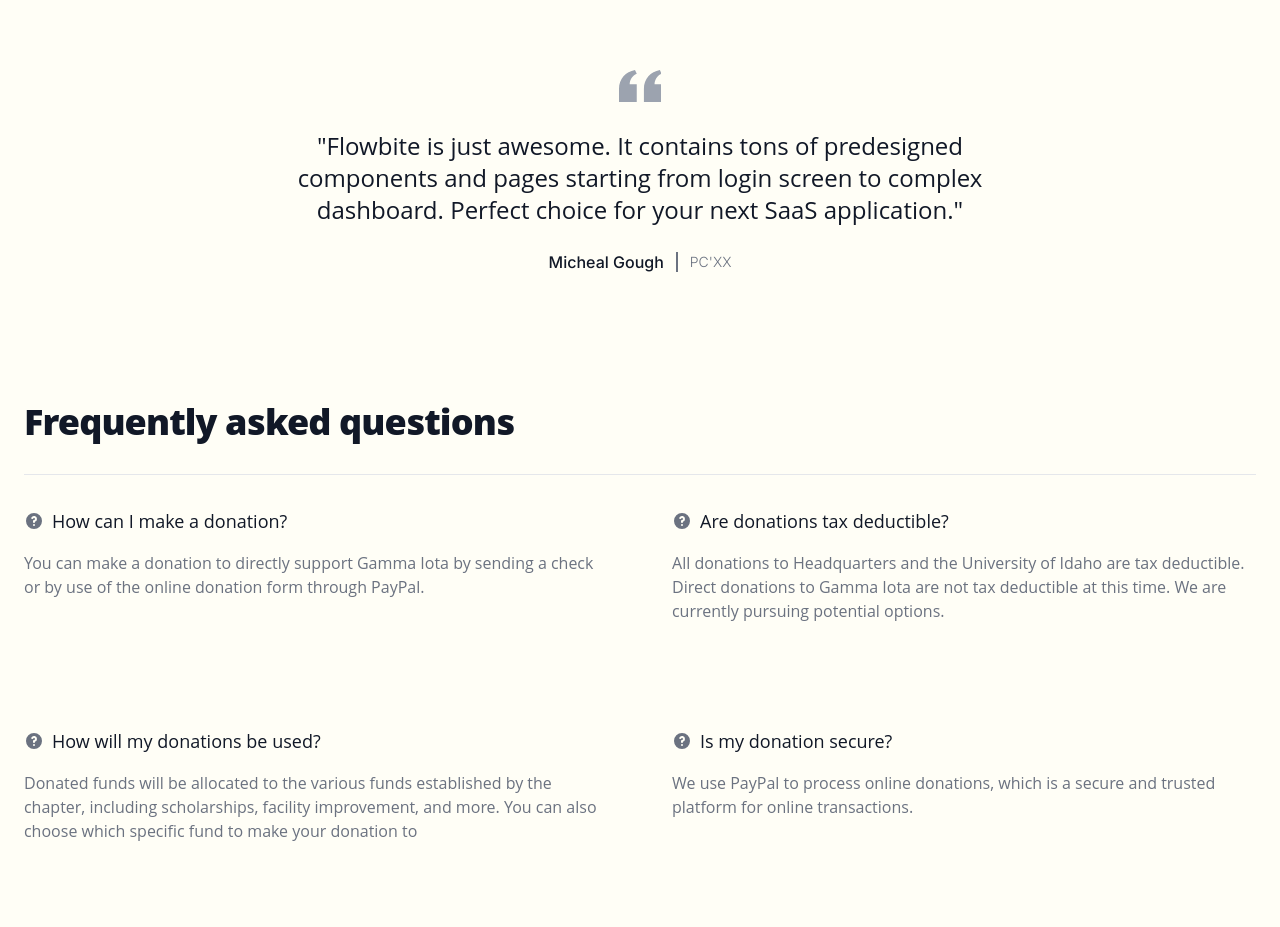
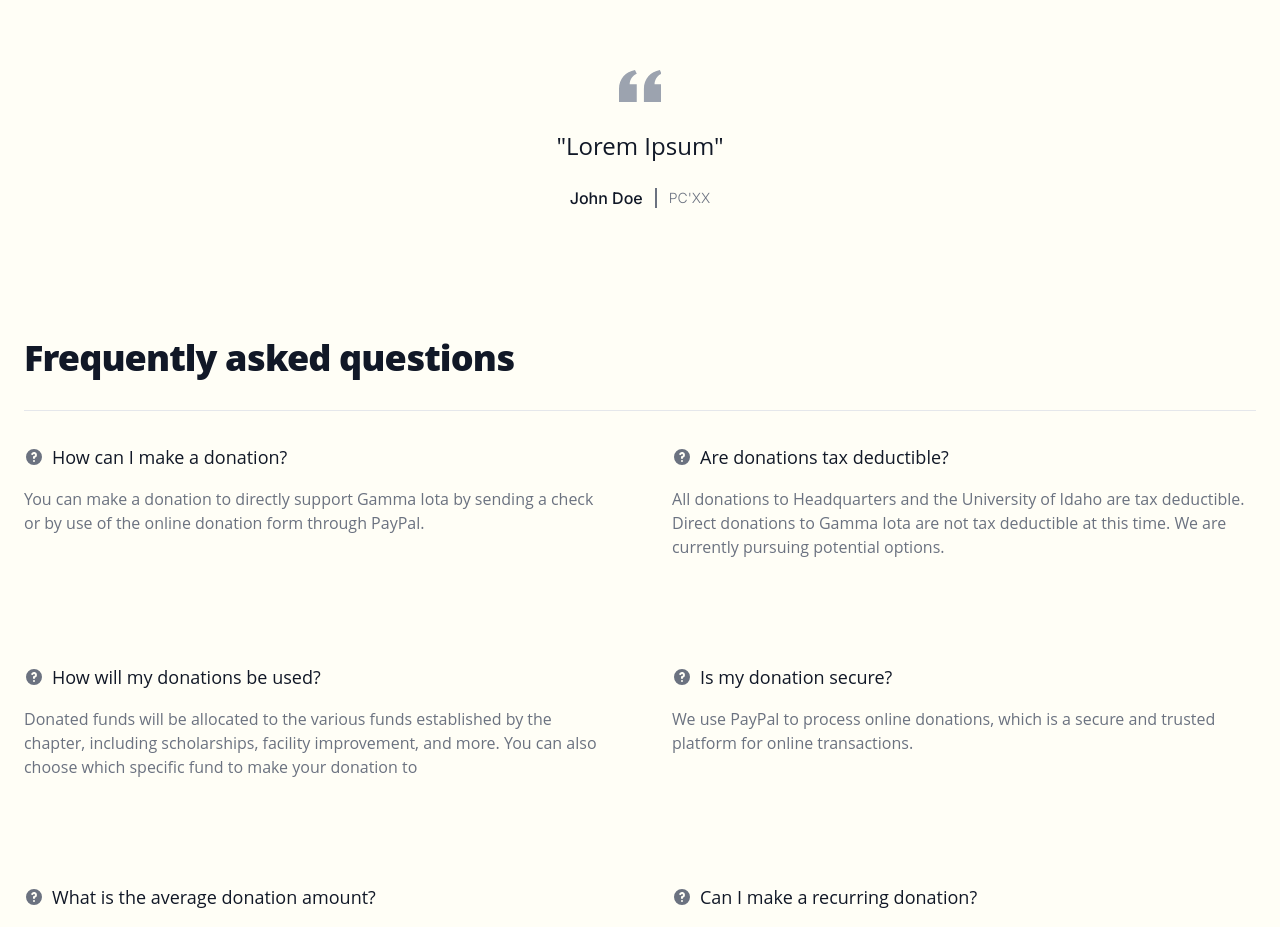
Before and after one commit to MSBivens/dsp, a Next.js app in the folder dsp/: page /donate in a window 1280 px wide. Shown: the part 2540-3467 px from the top of the page. Built offline with nearby package versions, Linux system fonts and the light colour scheme.

Commit message:
placeholder text update

```diff
--- a/dsp/src/app/donate/page.js
+++ b/dsp/src/app/donate/page.js
@@ -293,15 +293,13 @@ export default function donate() {
             </svg>
             <blockquote>
               <p class="text-2xl font-medium text-gray-900 dark:text-white">
-                &quot;Flowbite is just awesome. It contains tons of predesigned
-                components and pages starting from login screen to complex
-                dashboard. Perfect choice for your next SaaS application.&quot;
+                &quot;Lorem Ipsum&quot;
               </p>
             </blockquote>
             <figcaption class="flex items-center justify-center mt-6 space-x-3">
               <div class="flex items-center divide-x-2 divide-gray-500 dark:divide-gray-700">
                 <div class="pr-3 font-medium text-gray-900 dark:text-white">
-                  Micheal Gough
+                  John Doe
                 </div>
                 <div class="pl-3 text-sm font-light text-gray-500 dark:text-gray-400">
                   PC&apos;XX
```
